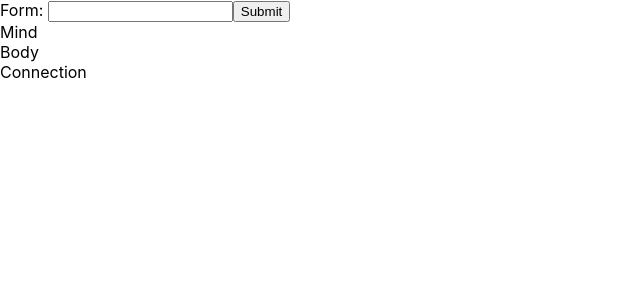
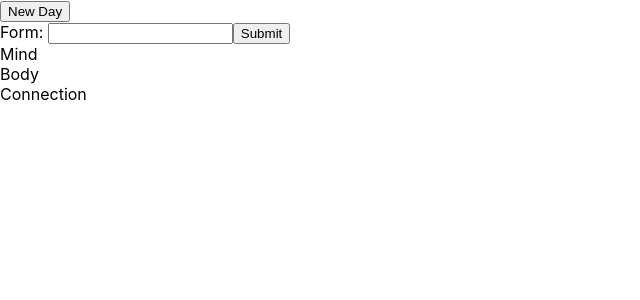
Before and after one commit to nehemiahh23/p2-cntrd-mindbody, a React (Create React App) app: page / in a window 1280 px wide. Shown: the top 300 px of the page, without its empty margins (0-640 px from the left). Built offline with nearby package versions, Linux system fonts and the light colour scheme.

Commit message:
add day incrementer for testing

```diff
--- a/src/components/App.js
+++ b/src/components/App.js
@@ -8,8 +8,13 @@ function App() {
 
   const [submit, setSubmit] = useState(false)
 
+  function newDay() {
+    setSubmit(false)
+  }
+
   return (
     <>
+      <button onClick={newDay}>New Day</button>
       <Form submit={submit} setSubmit={setSubmit}/>
       <Mind />
       <Body />
```
